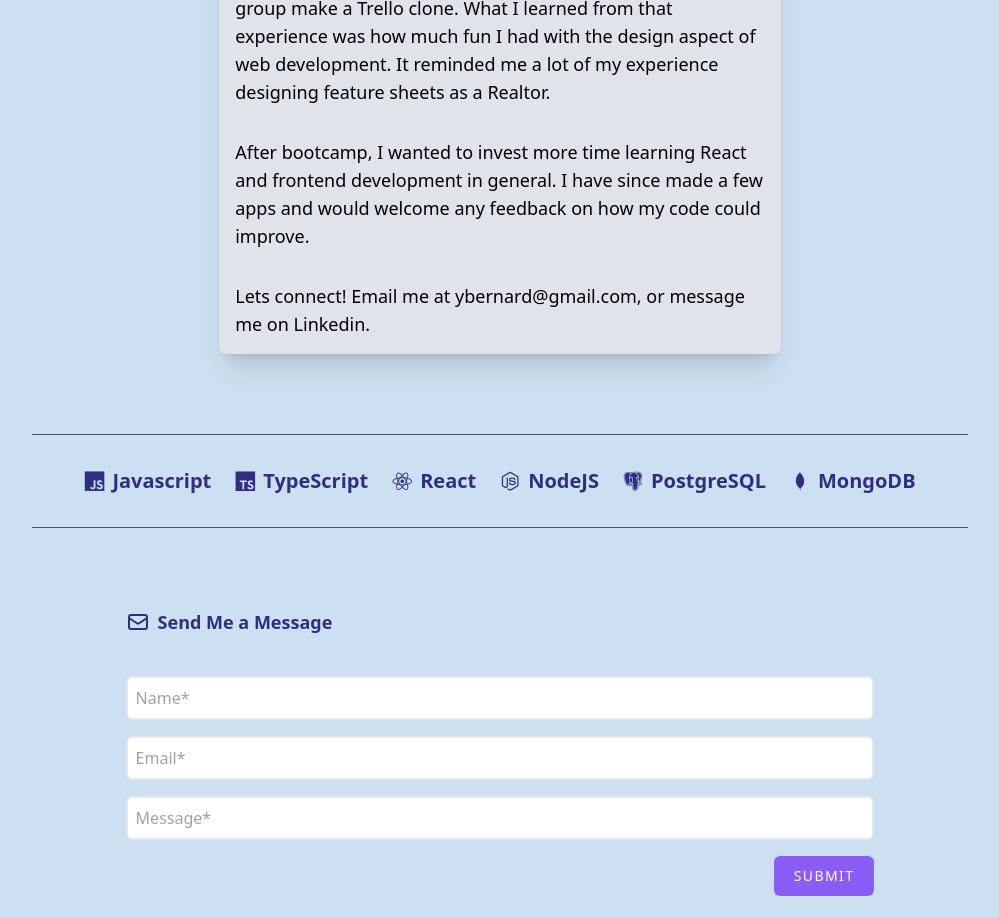
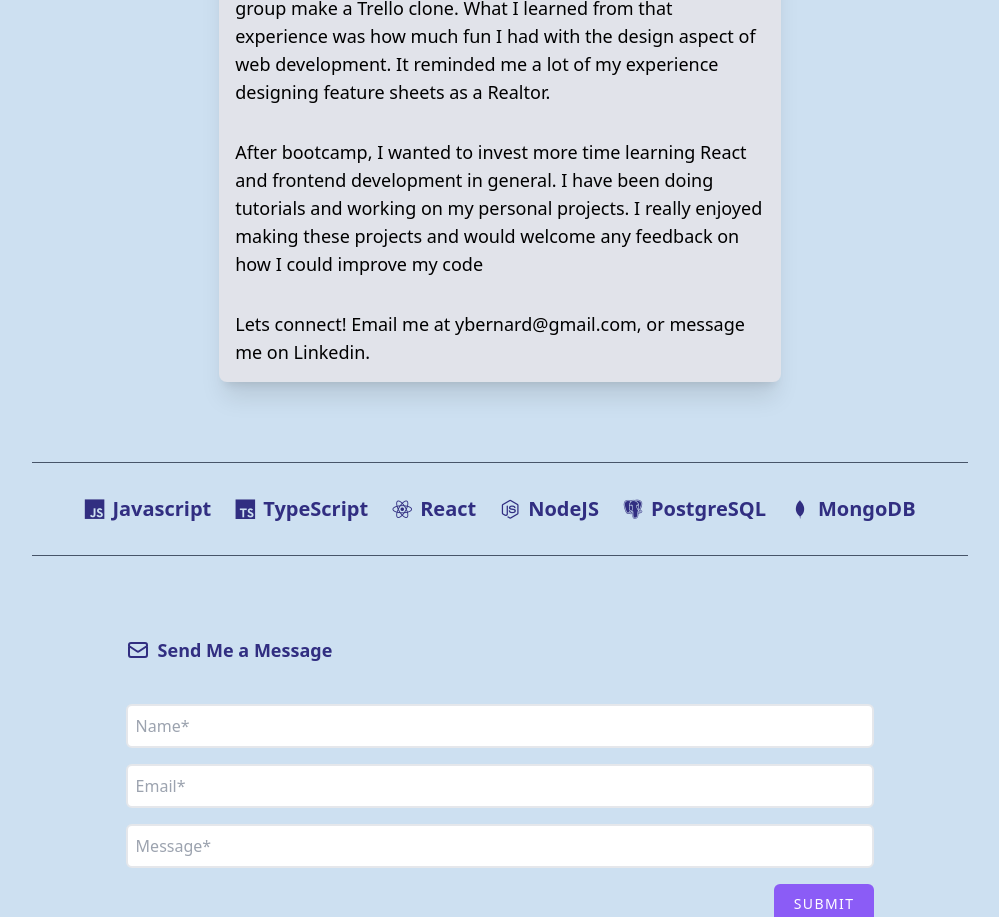
Before and after one commit to WebDevBernard/Portfolio, a Next.js app: page / in a window 1280 px wide. Shown: the part 1800-2717 px from the top of the page, without its empty margins (140-1139 px from the left). Built offline with nearby package versions, Linux system fonts and the light colour scheme; a web font is replaced by a local one.

Commit message:
update about

```diff
--- a/components/Skills.tsx
+++ b/components/Skills.tsx
@@ -4,15 +4,15 @@ const Skills = () => {
   return (
     <div className="flex justify-start md:justify-center items-center border-t border-b border-slate-600 ">
       <div className="flex no-scrollbar overflow-x-scroll text-xl font-bold text-indigo-900 py-8">
-        {skillsData.map((skill: any) => {
+        {skillsData.map((skill: { id: string; icon: string; name: string }) => {
           return (
-            <li
+            <div
+              key={skill.id}
               className="list-none px-3 flex justify-center items-center "
-              key={skill.id}
             >
               <i className={`mr-2 ${skill.icon}`} title="dev icon" />
               <label>{skill.name}</label>
-            </li>
+            </div>
           );
         })}
       </div>
--- a/data/about-data.ts
+++ b/data/about-data.ts
@@ -3,7 +3,7 @@ export const aboutData: string[] = [
 
   "Last year I did a coding bootcamp, I learned about React, NodeJS, Express, PostgreSQL.  For my capstone project, our group make a Trello clone.  What I learned from that experience was how much fun I had with the design aspect of web development.  It reminded me a lot of my experience designing feature sheets as a Realtor.",
 
-  "After bootcamp, I wanted to invest more time learning React and frontend development in general.  I have since made a few apps and would welcome any feedback on how my code could improve.",
+  "After bootcamp, I wanted to invest more time learning React and frontend development in general.  I have been doing tutorials and working on my personal projects.  I really enjoyed making these projects and would welcome any feedback on how I could improve my code",
 
   "Lets connect!  Email me at ybernard@gmail.com, or message me on Linkedin.",
 ];
--- a/pages/index.tsx
+++ b/pages/index.tsx
@@ -35,7 +35,7 @@ const Home: NextPage = () => {
         <meta name="keywords" content="Bernard Yang" />
         <meta
           name="description"
-          content="Hi there, I am Bernard Yang, a software developer in Vancouver"
+          content="Hi there, I am Bernard Yang, a software engineer in Vancouver."
         />
         <meta name="viewport" content="width=device-width, initial-scale=1.0" />
       </Head>
```
Also changed, not shown: 1 other file (tests, documents, lock files or other folders).
